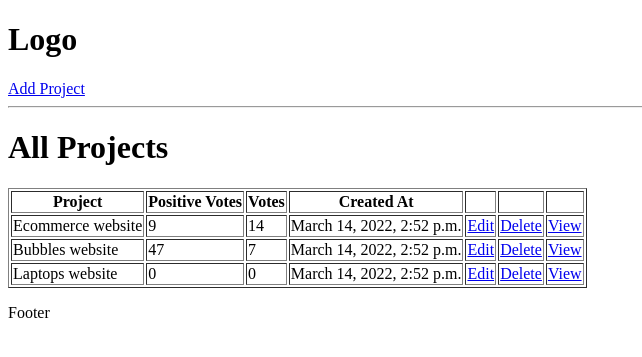
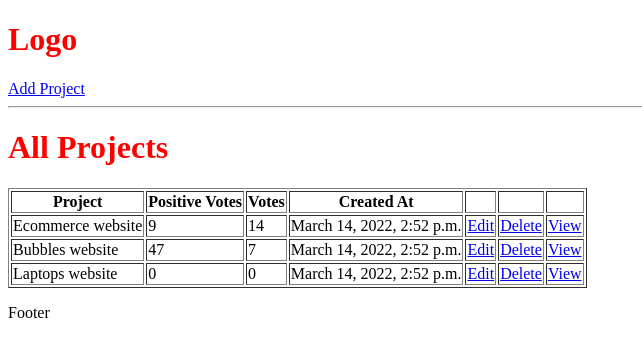
Before and after one commit to mashendi/devsearch, a Django app: page /projects/ in a window 1280 px wide. Shown: the top 357 px of the page, without its empty margins (0-642 px from the left). Run offline with Django 4.2, Linux system fonts and the light colour scheme; data comes from the database, SQL or seed files in the repository.

Commit message:
setup static files

```diff
--- a/devsearch/settings.py
+++ b/devsearch/settings.py
@@ -121,6 +121,8 @@ USE_TZ = True
 
 STATIC_URL = 'static/'
 
+STATICFILES_DIRS = [BASE_DIR / STATIC_URL]
+
 # Default primary key field type
 # https://docs.djangoproject.com/en/4.0/ref/settings/#default-auto-field
 
--- /dev/null
+++ b/static/styles/main.css
@@ -0,0 +1,3 @@
+h1 {
+  color: red;
+}
--- a/templates/main.html
+++ b/templates/main.html
@@ -1,9 +1,11 @@
 <!DOCTYPE html>
+{% load static %}
 <html lang="en">
   <head>
     <meta charset="UTF-8" />
     <meta http-equiv="X-UA-Compatible" content="IE=edge" />
     <meta name="viewport" content="width=device-width, initial-scale=1.0" />
+    <link rel="stylesheet" href="{% static 'styles/main.css' %}" />
     <title>DevSearch</title>
   </head>
   <body>
```
